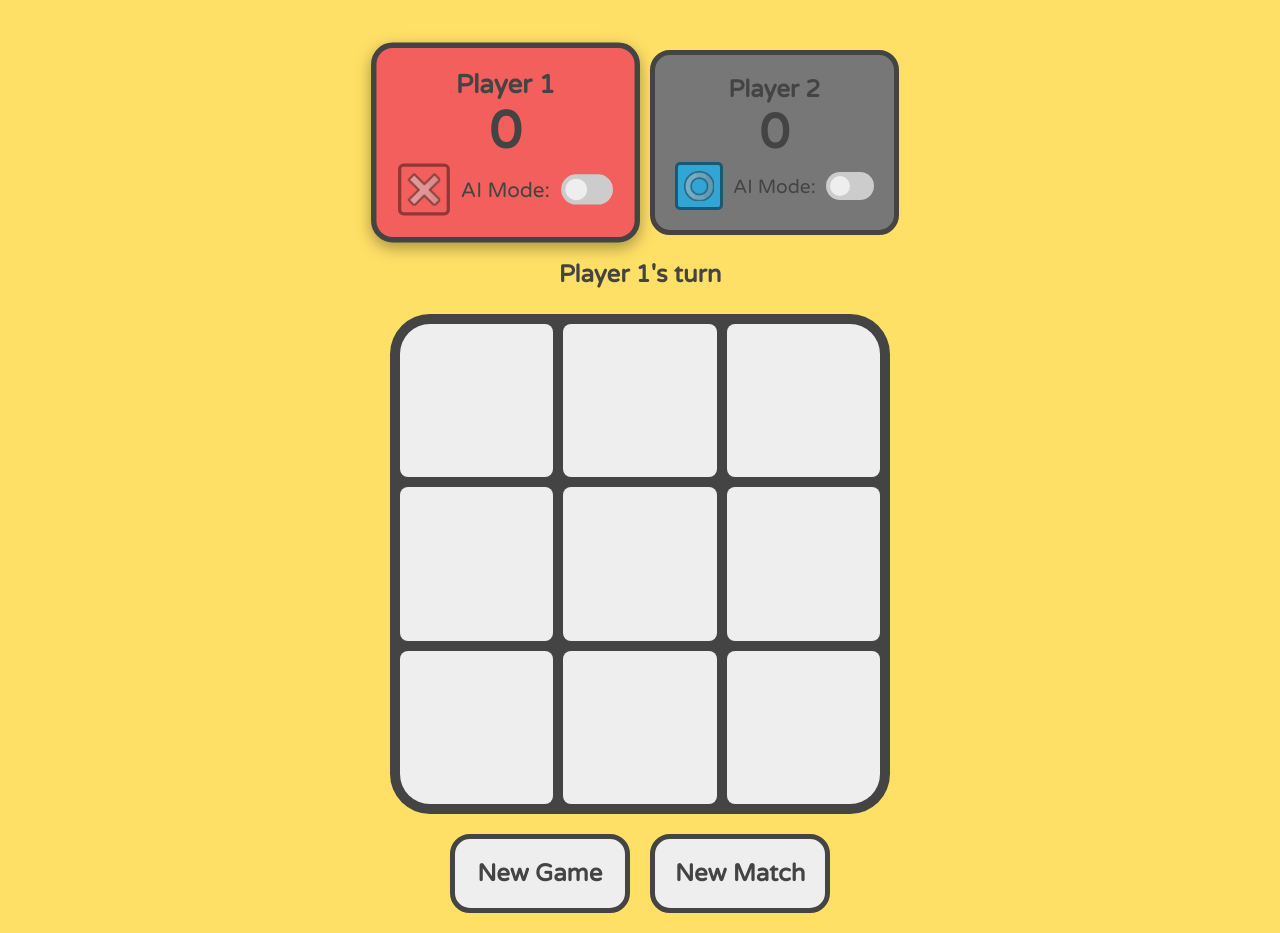
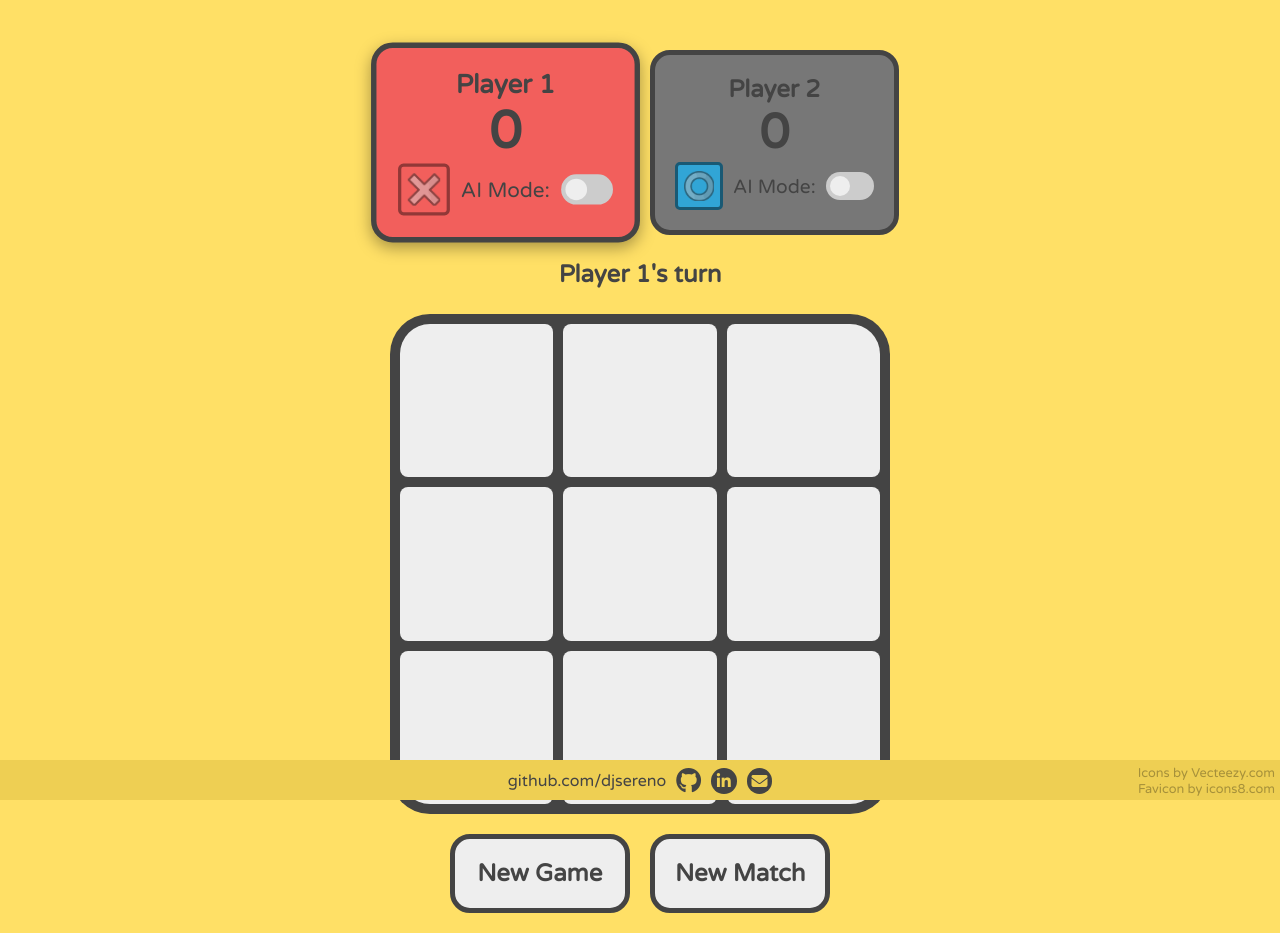
Before and after one commit to djsereno/Tic-Tac-Toe, a plain HTML site: page index.html in a window 1280 px wide. Drawn offline with Linux system fonts and the light colour scheme.

Commit message:
Add footer

```diff
--- a/index.html
+++ b/index.html
@@ -60,6 +60,23 @@
         <button class="new-match">New Match</button>
       </div>
     </main>
-    <footer></footer>
+    <footer>
+      <div class="center-container">
+        <a href="https://github.com/djsereno" target="_blank">github.com/djsereno</a>
+        <a href="https://github.com/djsereno" target="_blank" class="icon">
+          <i class="fa-brands fa-github"></i>
+        </a>
+        <a href="https://www.linkedin.com/in/dereksereno/" target="_blank" class="icon circled">
+          <i class="fa-brands fa-linkedin-in"></i>
+        </a>
+        <a href="mailto:djsereno91@gmail.com" target="_blank" class="icon circled">
+          <i class="fa-solid fa-envelope"></i>
+        </a>
+      </div>
+      <div class="right-container">
+        <a href="https://www.vecteezy.com/members/flatvac" target="_blank">Icons by Vecteezy.com</a>
+        <a href="https://icons8.com/" target="_blank">Favicon by icons8.com</a>
+      </div>
+    </footer>
   </body>
 </html>
--- a/style.css
+++ b/style.css
@@ -10,6 +10,7 @@
 
 :root {
   --color-background: #ffe066;
+  --color-footer: #eecf53;
   --color-border: #444;
   --color-player-info: #777;
   --color-light: #eee;
@@ -331,3 +332,68 @@ input:checked + .slider:before {
 .slider.round:before {
   border-radius: var(--switch-height);
 }
+
+/* FOOTER */
+
+footer {
+  position: fixed;
+  bottom: 0;
+  height: 40px;
+  width: 100%;
+  display: grid;
+  grid-template-columns: 1fr auto 1fr;
+  background-color: var(--color-footer);
+  font-size: 1rem;
+}
+
+footer .center-container {
+  grid-column: 2;
+  display: flex;
+  justify-content: center;
+  align-items: center;
+  gap: 10px;
+}
+
+footer .right-container {
+  padding: 5px;
+  grid-column: 3;
+  display: flex;
+  flex-direction: column;
+  justify-content: end;
+  align-items: flex-end;
+}
+
+footer .right-container a {
+  color: rgba(0, 0, 0, 0.3);
+  font-size: 0.8rem;
+}
+
+footer a,
+footer a:visited {
+  text-decoration: none;
+}
+
+footer a:hover,
+footer a:active {
+  text-decoration: underline;
+}
+
+footer i {
+  font-size: 1.6em;
+}
+
+footer a.icon:hover {
+  transform: scale(1.1);
+}
+
+footer a.circled i {
+  height: 1.6em;
+  width: 1.6em;
+  display: flex;
+  justify-content: center;
+  align-items: center;
+  border-radius: 0.8em;
+  background-color: var(--color-border);
+  color: var(--color-footer);
+  font-size: 1em;
+}
```
Also changed, not shown: 1 other file.
